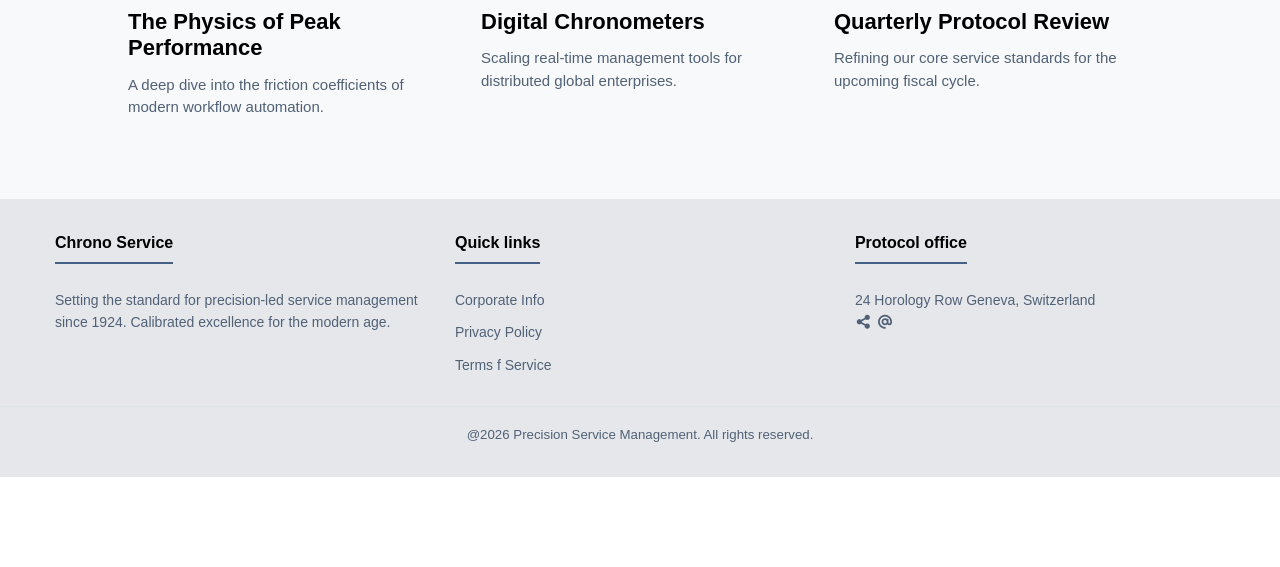
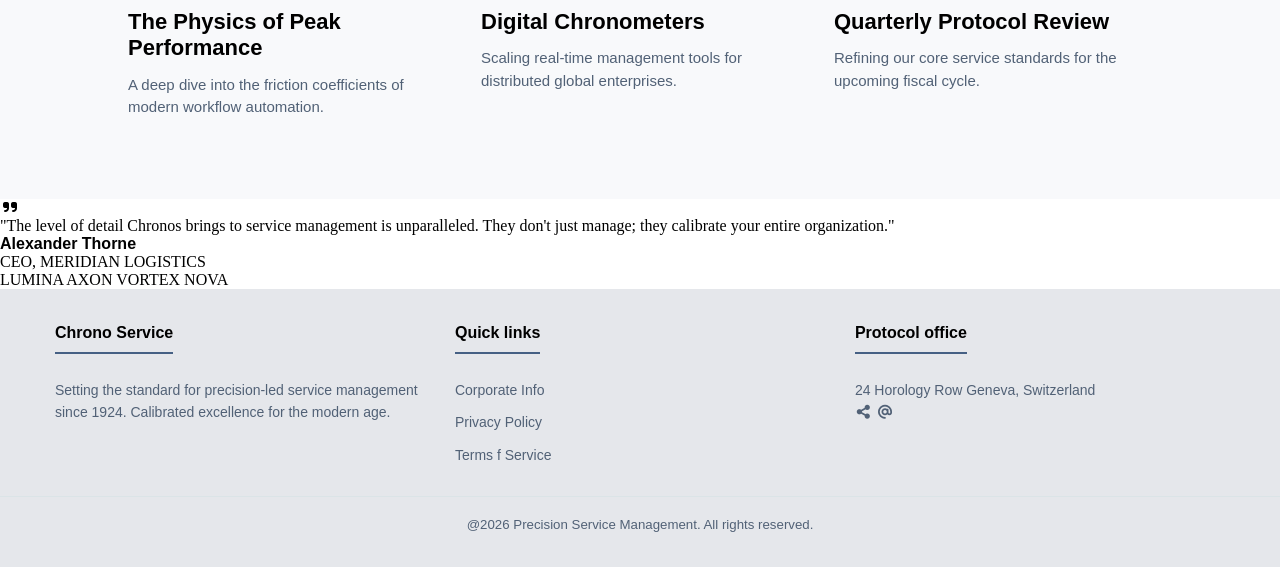
Before and after one commit to retcon010/chrono-service, a plain HTML site: page frontend/index.html in a window 1280 px wide. Shown: the part 2756-3323 px from the top of the page. Before the commit the page ends 3233 px from the top, so only its background shows below. Drawn offline with Linux system fonts and the light colour scheme; a web font is replaced by a local one.

Commit message:
update frontend/index.html

```diff
--- a/frontend/index.html
+++ b/frontend/index.html
@@ -134,6 +134,32 @@
 
       </div>
     </section>
+
+    <section class="testimonial-partners">
+      <div class="testimonial-container">
+
+        <div class="quote-icon">
+          <i class="fa-solid fa-quote-right"></i>
+        </div>
+
+        <blockquote class="testimonial-text">
+          "The level of detail Chronos brings to service management is unparalleled. They don't just manage; they calibrate your entire organization."
+        </blockquote>
+
+        <div class="testimonial-author">
+          <h4>Alexander Thorne</h4>
+          <p class="author-role">CEO, MERIDIAN LOGISTICS</p>
+        </div>
+
+        <div class="partners-logo-grid">
+          <span class="partner-logo-item">LUMINA</span>
+          <span class="partner-logo-item">AXON</span>
+          <span class="partner-logo-item">VORTEX</span>
+          <span class="partner-logo-item">NOVA</span>
+        </div>
+
+      </div>
+  </section>
   </main>
 
   <footer class="footer">
```
